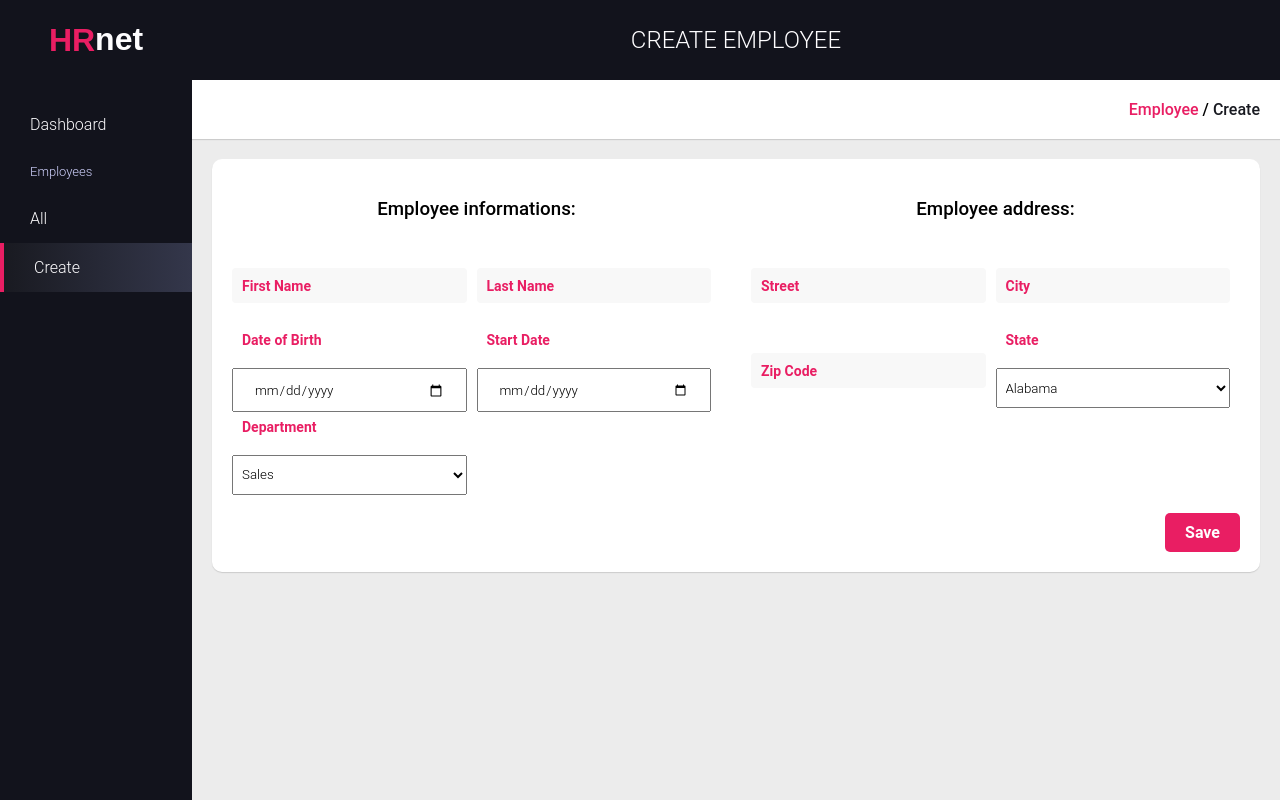
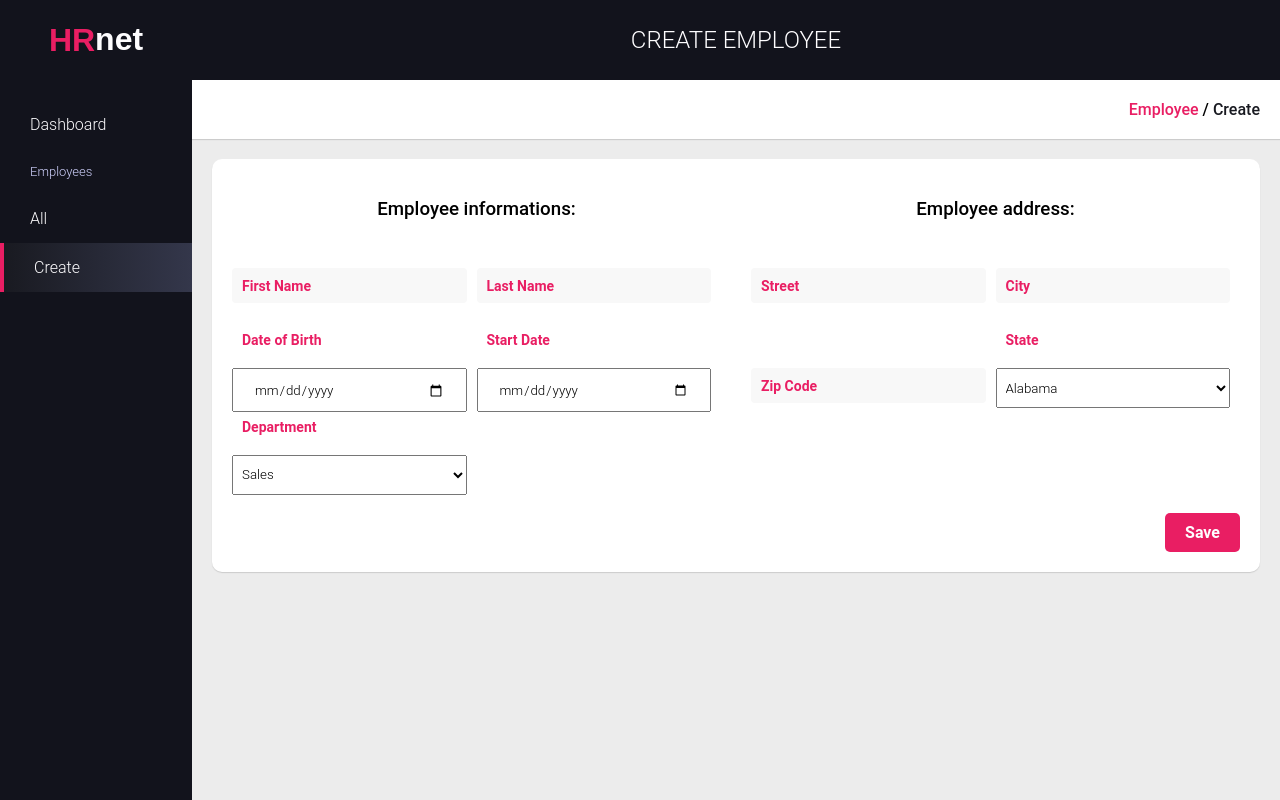
Before and after one commit to Loutani/dark-admin-dashboard, a React (Create React App) app: page /create-employee in a window 1280 px wide. Built offline with nearby package versions, Linux system fonts and the light colour scheme.

Commit message:
integrate top style to app

```diff
--- a/src/app.css
+++ b/src/app.css
@@ -56,3 +56,7 @@ li {
 .m-t-30 {
     margin-top: 30px;
 }
+
+.top-15 {
+    top: 15px;
+}
```
